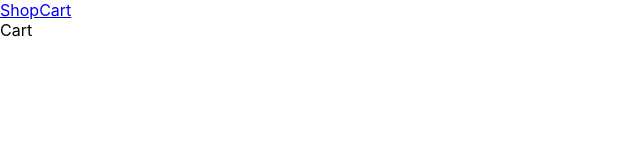
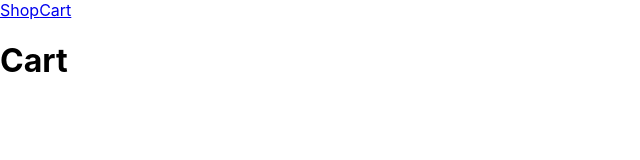
Before and after one commit to toqvist/JAVA21-AJS-slutprojekt-Tobias-Ahlqvist, a React (Vite) app: page /cart in a window 1280 px wide. Shown: the top 160 px of the page, without its empty margins (0-640 px from the left). Built offline with nearby package versions, Linux system fonts and the light colour scheme.

Commit message:
Cart context implemented, function addToCart added

```diff
--- a/src/App.jsx
+++ b/src/App.jsx
@@ -4,6 +4,7 @@ import Shop from './components/Shop'
 import Cart from './components/Cart'
 import Nav from './components/Nav'
 import { ProductsProvider } from './contexts/ProductsContext';
+import { CartProvider } from './contexts/CartContext'
 
 function App() {
 
@@ -12,6 +13,7 @@ function App() {
 
       {/* The router conditionally renders components based on the the route (URL)*/}
       <ProductsProvider>
+        <CartProvider>
           <Router>
             <Nav />
             <Routes>
@@ -19,6 +21,7 @@ function App() {
               <Route path='/cart' element={<Cart />} />
             </Routes>
           </Router>
+        </CartProvider>
       </ProductsProvider>
     </div >
   )
--- a/src/components/Cart.jsx
+++ b/src/components/Cart.jsx
@@ -1,7 +1,25 @@
-import React from 'react'
+import React, { useContext } from 'react'
+import CartContext from '../contexts/CartContext';
+
+import AddShoppingCartIcon from '@mui/icons-material/AddShoppingCart';
+import RemoveShoppingCartIcon from '@mui/icons-material/RemoveShoppingCart';
+
 
 export default function Cart() {
+
+  const {cart, setQuantity, removeFromCart} = useContext(CartContext);
+
   return (
-    <div>Cart</div>
+    <div>
+      <h1>Cart</h1>
+      {cart.map(product =>
+        <div key={product.id}>
+          <h2>{product.name}</h2>
+          <p>€{product.price}</p>
+        </div>
+      )
+      }
+
+    </div>
   )
 }
--- a/src/components/Product.jsx
+++ b/src/components/Product.jsx
@@ -1,4 +1,5 @@
-import React from 'react'
+import React, {useRef} from 'react'
+
 import Card from '@mui/material/Card'
 import Select from '@mui/material/Select'
 import MenuItem from '@mui/material/MenuItem'
@@ -6,6 +7,8 @@ import Button from '@mui/material/Button'
 import AddShoppingCartIcon from '@mui/icons-material/AddShoppingCart';
 
 export default function Product({ product, addToCart }) {
+
+    let quantity = useRef(1)
 
     return (
         <div>
@@ -25,7 +28,7 @@ export default function Product({ product, addToCart }) {
                     <MenuItem value={9}>9</MenuItem>
 
                 </Select>
-                <Button onClick={() => addToCart()}
+                <Button onClick={() => addToCart(product, quantity.current)}
                     variant="contained"
                     startIcon={<AddShoppingCartIcon />}>
                     Add to cart</Button>
--- a/src/components/Shop.jsx
+++ b/src/components/Shop.jsx
@@ -1,6 +1,7 @@
 import React, { useContext } from 'react'
 import Product from './Product'
 import ProductsContext from '../contexts/ProductsContext'
+import CartContext from '../contexts/CartContext'
 
 import Grid from '@mui/material/Grid'
 
@@ -8,16 +9,20 @@ export default function Shop() {
 
   const products = useContext(ProductsContext);
 
+  const {addToCart} = useContext(CartContext)
+
+
   return (
     <div>
       <h1>Shop</h1>
       <Grid container spacing={2}>
         {products.map(product =>
           <Grid item key={product.id}>
-            <Product product={product} />
+            <Product product={product} addToCart={addToCart} />
           </Grid>
         )}
       </Grid>
+      {/* <button onClick={() => addToCart()}>butt</button> */}
     </div>
   )
 }
--- /dev/null
+++ b/src/contexts/CartContext.jsx
@@ -0,0 +1,30 @@
+import React, { createContext, useState } from 'react'
+
+const CartContext = createContext()
+
+export function CartProvider({ children }) {
+
+    const [cart, setCart] = useState([])
+
+    const addToCart = (product, quantity) => {
+        //Make a copy of the current cart with the spread operator,
+        //append the new product at the end
+        setCart([...cart, product])
+    }
+
+    const removeFromCart = (product, quantity) => {
+
+    }
+
+    const setQuantity = (product, quantity) => {
+
+    }
+
+    return (
+        <CartContext.Provider value={{ cart, addToCart, removeFromCart, setQuantity }}>
+            {children}
+        </CartContext.Provider>
+    )
+}
+
+export default CartContext;
```
Also changed, not shown: src/components/CartItem.jsx (added, +7 -0 lines). Lines whose indentation alone changed are shown as unchanged.
